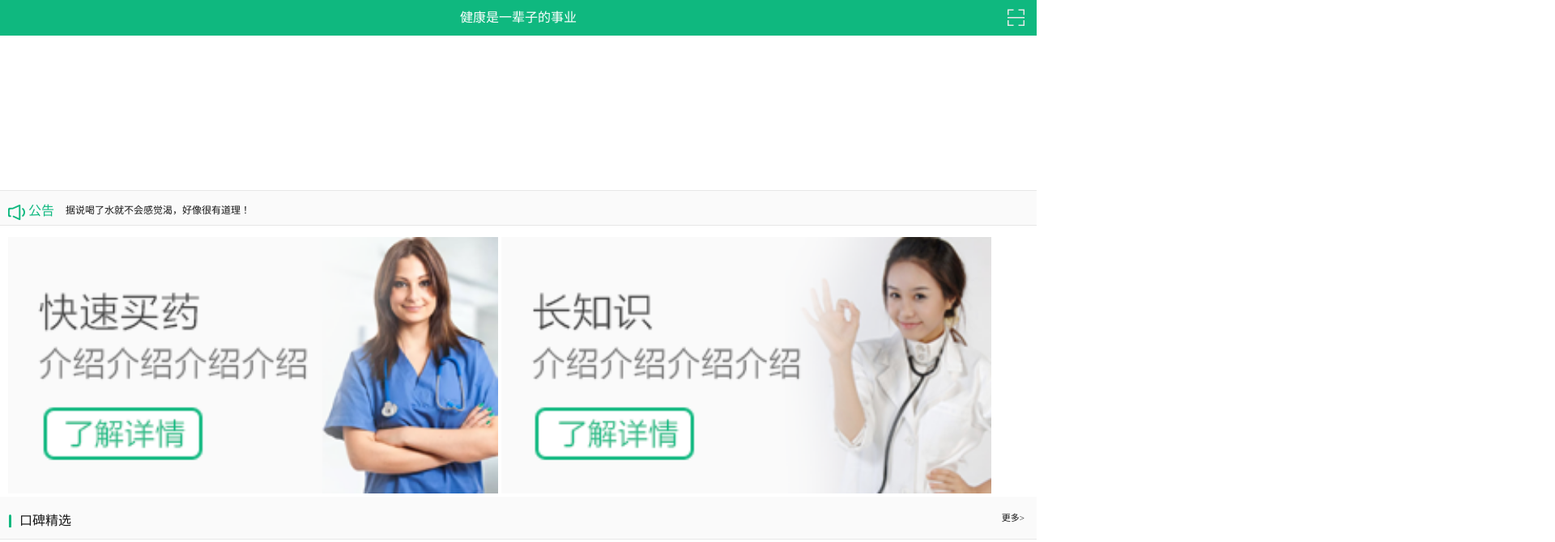
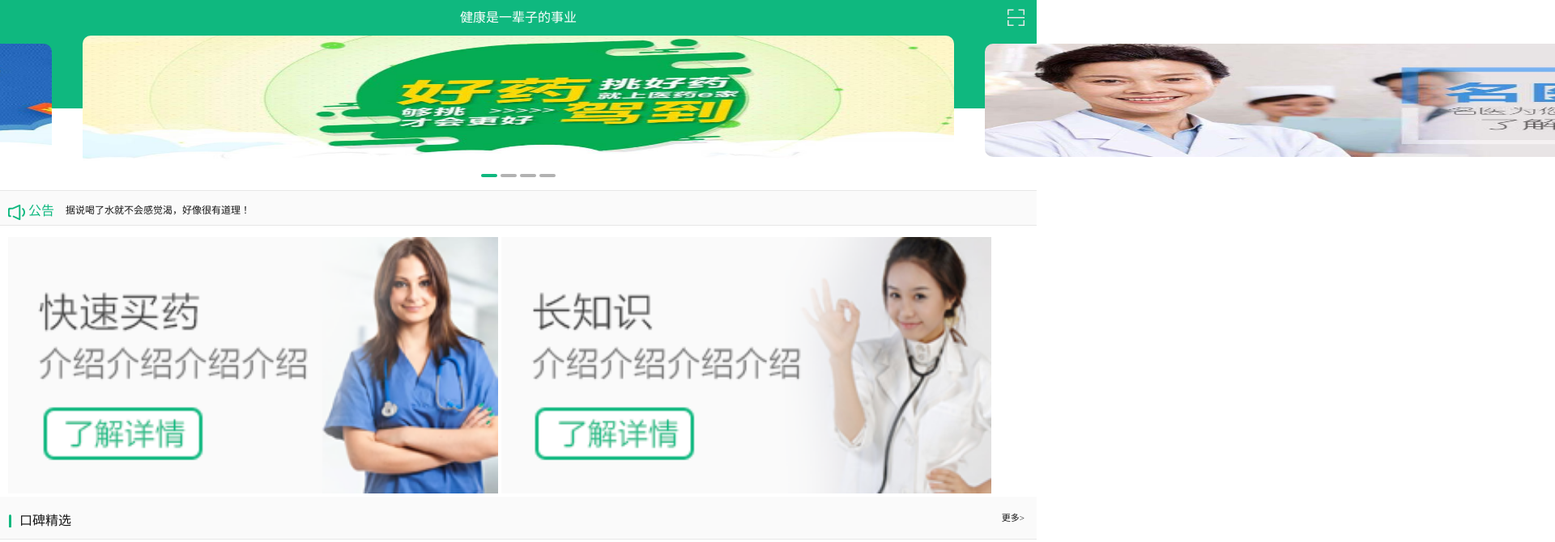
Before and after one commit to Somefuture/drugstoreOnline, a website built with webpack: page src/html/index.html in a window 1280 px wide. Shown: the top 670 px of the page at 81% size, 1920 px wide, since content can reach past the window. Built offline with nearby package versions, Linux system fonts and the light colour scheme.

Commit message:
首页banner样式

```diff
--- a/src/html/index.html
+++ b/src/html/index.html
@@ -48,7 +48,20 @@
        </div>
    </div>
    <div class="body">
-       <div class="banner"></div>
+       <div class="banner">
+           <ul class="banner_img">
+               <li class="first"><img src="../images/banner/banner1.jpg" alt=""></li>
+               <li class="second"><img src="../images/banner/banner2.jpg" alt=""></li>
+               <li class="third"><img src="../images/banner/banner3.jpg" alt=""></li>
+               <li class="fourth"><img src="../images/banner/banner4.jpg" alt=""></li>
+           </ul>
+           <ul class="banner_list">
+               <li class="active"></li>
+               <li class=""></li>
+               <li class=""></li>
+               <li class=""></li>
+           </ul>
+       </div>
        <div class="notice">
            <span class="icon">
                <img src="../images/homePage/home_33@2x.png" alt="">
@@ -196,4 +209,6 @@
    </div>
 </body>
 <script src="../javascript/jquery-3.2.1.min.js"></script>
+<script>
+</script>
 </html>
--- a/src/sass/index.scss
+++ b/src/sass/index.scss
@@ -58,6 +58,59 @@ $bottom-border:p2r(1) solid #e7e7e7;
   .banner{
     width: 100%;
     height: p2r(382);
+    position: relative;
+    .banner_img{
+      width:100%;
+      height: p2r(180);
+      background: $color-main;
+      li{
+        display: inline-block;
+        width: 80%;
+        height: p2r(320);
+        img{
+          width: 100%;
+          height: 100%;
+          border-radius: p2r(20);
+        }
+        position: absolute;
+        top: 0;
+      }
+      li.first{
+        left: 8%;
+        width: 84%;
+      }
+      li.second{
+        left: 95%;
+        height: p2r(280);
+        margin-top: p2r(20);
+      }
+      li.third{
+        left: -75%;
+        height: p2r(280);
+        margin-top: p2r(20);
+      }
+      li.fourth{
+        display: none;
+      }
+    }
+    .banner_list{
+      width: 100%;
+      height: p2r(200);
+      overflow: hidden;
+      margin: p2r(10) auto;
+      text-align: center;
+      padding-top: p2r(130);
+      li{
+        display: inline-block;
+        width: p2r(40);
+        height:p2r(8);
+        background: #b2b2b2;
+        border-radius: p2r(10);
+      }
+      li.active{
+        background: $color-main;
+      }
+    }
   }
   .notice{
     width: 100%;
```
Also changed, not shown: src/css/index.css, src/images/banner/banner1.jpg (added), src/images/banner/banner2.jpg (added), src/images/banner/banner3.jpg (added), src/images/banner/banner4.jpg (added).
